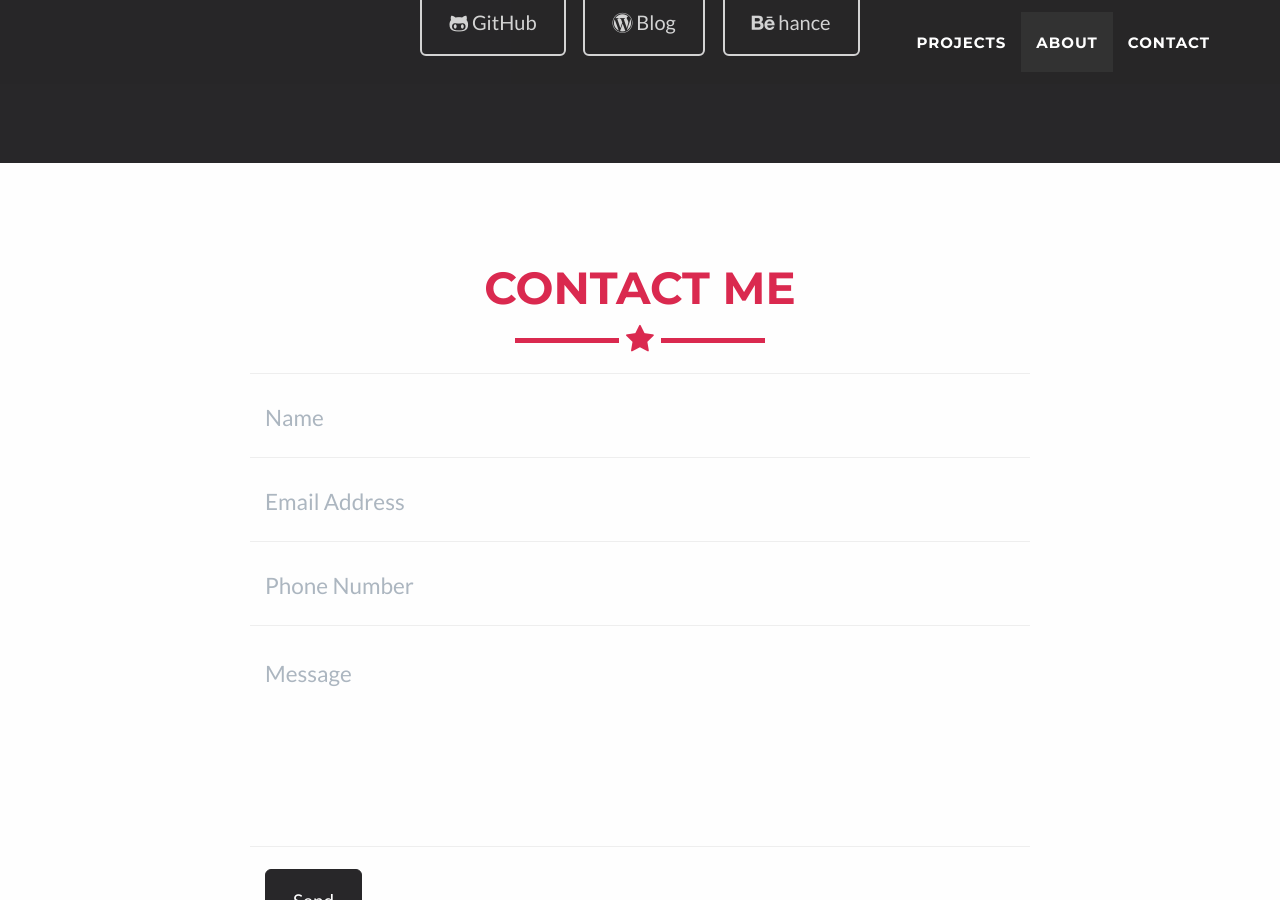
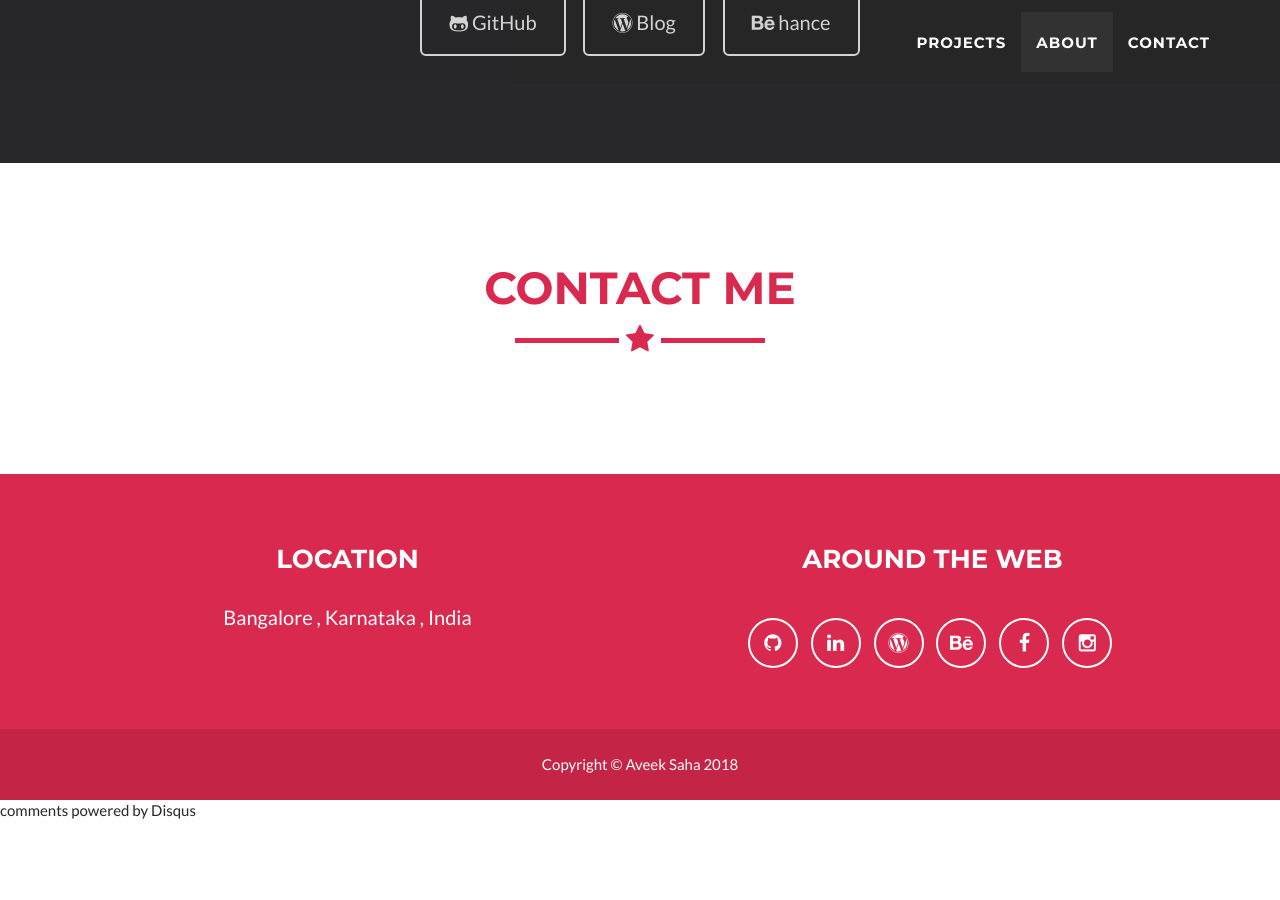
Before and after one commit to Aveek-Saha/Aveek-Saha.github.io, a Jekyll site: the page built from index.html, in a window 1280 px wide and 900 px high, scrolled down 2362 px. Built offline with Jekyll 4.4.1, drawn with Linux system fonts in a browser that asks for light colours; some web fonts are replaced; comment, search, counter and statistics services are not loaded; after the commit the page ends 3184 px from its top, so only the background shows below that.

Commit message:
Update _config.yml

```diff
--- a/_config.yml
+++ b/_config.yml
@@ -17,7 +17,7 @@ bing_verify:
 # - static : pass through formspree.io to validate email sending
 # - disqus : replace contact form by disqus thread
 # - comment the line below if you want to stick with the default PHP contact form
-#contact: static
+contact: disqus
 
 # If you use disqus you need disqus shortname
 # https://help.disqus.com/customer/portal/articles/466208
```
